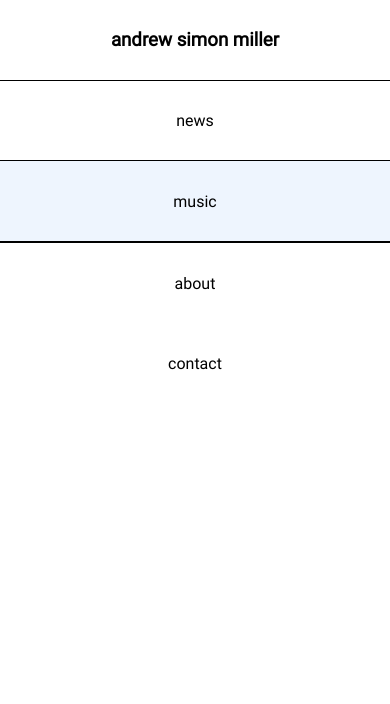
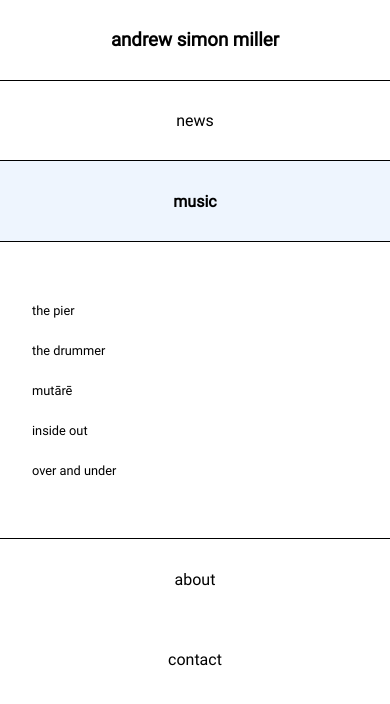
Before and after one commit to ansimil/asm-artist, a React (Create React App) app: page / in a window 390 px wide. Both pictures are taken after a click on the heading "music". Shown: the top 704 px of the page. Built offline with nearby package versions, Linux system fonts and the light colour scheme.

Commit message:
fixed music mobile view

```diff
--- a/src/App.css
+++ b/src/App.css
@@ -213,11 +213,6 @@ details > div {
   margin-left: 2rem;
 }
 
-.mobile-audio-list-container {
-  margin-top: 1rem;
-  margin-bottom: 1rem;
-}
-
 .summary-container:hover {
   color: #67A8F0;
 }
@@ -225,7 +220,8 @@ details > div {
 .details-container[open] > .summary-container {
   background-color: #67a7f01c;
   border-bottom: solid black 0.5px;
-  color: black
+  color: black;
+  font-weight: 600;
 }
 
 .details-container[open] {
@@ -235,6 +231,7 @@ details > div {
 
 .mobile-details-container[open] .mobile-summary__header {
     border-bottom: solid black 1px;
+    font-weight: 600;
 }
 
 .summary__header {
@@ -255,7 +252,7 @@ a {
   width: 299px;
 }
 
-.audio-list-container {
+.audio-list-container, .audio-table-outer-container {
   display: flex;
   /* border-top: solid black 0.5px */
 }
@@ -400,6 +397,9 @@ a {
 
 .mobile-audio-list-container {
   display: flex;
+  flex-direction: column;
+  justify-content: flex-start;
+  min-height: auto;
 }
 
 @media screen and (min-width: 500px) {
@@ -410,7 +410,7 @@ a {
 
 
 @media screen and (max-width: 500px) {
-  .audio-list-container {
+  .audio-table-outer-container {
     display: none;
   }
 
@@ -425,9 +425,7 @@ a {
   .navbar__header-container {
     flex: none
   }
-  .summary__header {
-    margin-left: 0
-  }
+
   .summary-container {
     justify-content: center;
   }
@@ -458,5 +456,15 @@ a {
   }
   .summary__header {
     font-weight: 400;
+    margin-left: 0
+  }
+  .details-container[open] .summary__header {
+    font-weight: 600 !important;
   }
 }
+
+@media screen and (max-width: 650px) {
+    .table__text {
+      padding-left: 2rem
+    }
+}
--- a/src/components/AudioListContainer.jsx
+++ b/src/components/AudioListContainer.jsx
@@ -4,6 +4,7 @@ import { PlayingContext } from './PlayingContext'
 import { useContext } from 'react'
 import play from '../assets/images/play-icon.png'
 import pause from '../assets/images/pause-icon.png'
+import MobileAudioListContainer from './MobileAudioListContainer'
 
 
 const AudioPlayer = () => {
@@ -60,7 +61,7 @@ const AudioListContainer = () => {
     })
         return (
             <div className='audio-list-container'>
-
+                <div className='audio-table-outer-container'>
                 <div className='audio-table-container'>
                     <table className='audio__table'>
                         <tbody>
@@ -89,6 +90,10 @@ const AudioListContainer = () => {
                     </table>
                 </div>
                 <AudioDetails />
+                </div>
+                <MobileAudioListContainer />
+
+
             </div>
           )
 
--- a/src/components/MobileAudioListContainer.jsx
+++ b/src/components/MobileAudioListContainer.jsx
@@ -1,22 +1,26 @@
-import React from 'react'
 import { music } from '../assets/music';
+import { AudioDetails } from './AudioListContainer';
+import { PlayingContext } from './PlayingContext'
+import { useContext } from 'react'
 
 const MobileAudioListContainer = () => {
+    const { setCurrentSong  } = useContext(PlayingContext)
     const musicSorted = music.sort((track, nextTrack) => {
         return nextTrack.year - track.year
     })
   return (
     <div className='mobile-audio-list-container'>
-        {musicSorted.map((page) => {
+        {musicSorted.map((page, i) => {
           return (
                 <details
-                id={`${music.title}-mobile-details`}
-                className={`mobile-details-container ${music.title}-mobile-details`}
+                id={`${page.title}-mobile-details`}
+                className={`mobile-details-container ${page.title}-mobile-details`}
                 onClick={() => {
+                    setCurrentSong(page)
                     const els = document.getElementsByClassName("mobile-details-container")
                     const elsKeys = Object.keys(els)
                     elsKeys.forEach((key) => {
-                    if (els[key].id !== `${music.title}-mobile-details`){
+                    if (els[key].id !== `${page.title}-mobile-details`){
                         els[key].open = false
                     }
                     })
@@ -25,6 +29,7 @@ const MobileAudioListContainer = () => {
                     <summary className='mobile-summary-container'>
                         <p className='mobile-summary__header'>{page.title}</p>
                     </summary>
+                    <AudioDetails />
                 </details>
             )
         })}
--- a/src/components/NewsCard.jsx
+++ b/src/components/NewsCard.jsx
@@ -1,29 +1,29 @@
 import { useState } from 'react'
-import { isMobile } from 'react-device-detect';
+// import { isMobile } from 'react-device-detect';
 
-const MobileNewsCard = ({ article }) => {
-    return (
-        <div className='mobile-newscard-container'>
-            <div className='newscard__img'>
-                <h4 className="newscard__header newscard__element">{article.title}</h4>
-                <p className="newscard__date newscard__element">{article.date}</p>
-                <p className="newscard__description newscard__element">{article.description}</p>
-                    {
-                        article.link &&
-                        <a
-                        href={article.link}
-                        className='newscard__element'
-                        target='blank'
-                        rel="noopener noreferrer"
-                        >
-                        Link
-                        </a>
-                    }
-            </div>
-        </div>
-    )
+// const MobileNewsCard = ({ article }) => {
+//     return (
+//         <div className='mobile-newscard-container'>
+//             <div className='newscard__img'>
+//                 <h4 className="newscard__header newscard__element">{article.title}</h4>
+//                 <p className="newscard__date newscard__element">{article.date}</p>
+//                 <p className="newscard__description newscard__element">{article.description}</p>
+//                     {
+//                         article.link &&
+//                         <a
+//                         href={article.link}
+//                         className='newscard__element'
+//                         target='blank'
+//                         rel="noopener noreferrer"
+//                         >
+//                         Link
+//                         </a>
+//                     }
+//             </div>
+//         </div>
+//     )
 
-}
+// }
 
 const NewsCard = ({ article }) => {
     const [hovered, setHovered] = useState(false)
```
